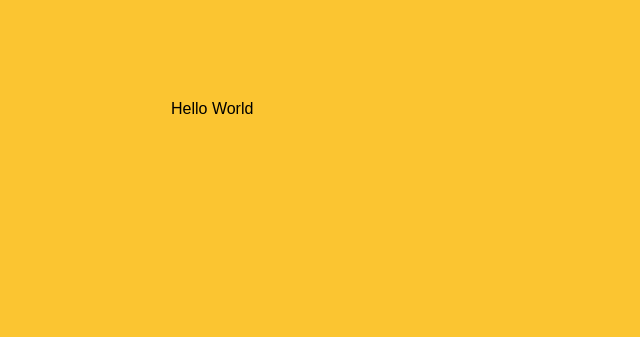
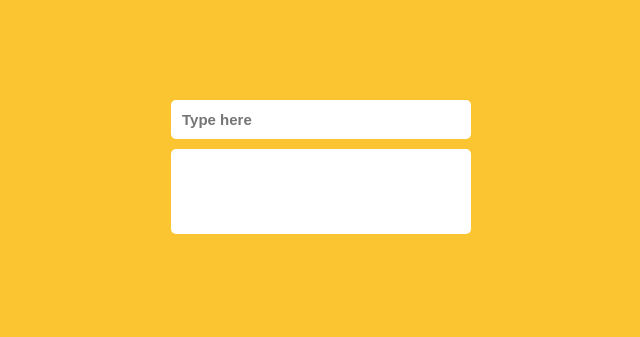
Before and after one commit to conspir0/react-2_live_typing, a plain HTML site: page index.html in a window 1280 px wide. Shown: the whole page, without its empty margins (319-959 px from the left). Drawn offline with nearby package versions, Linux system fonts and the light colour scheme.

Commit message:
Create class App. Create basic style.

```diff
--- a/App.js
+++ b/App.js
@@ -1,11 +1,30 @@
 class App extends React.Component {
-  state = {}
+  state = {
+    text: ''
+  }
+
+  inputHandler = (e) => {
+    this.setState({
+      text: e.target.value
+    })
+  }
 
   render() {
     return (
       <React.Fragment>
         <div className="container">
-          Hello World
+          <input
+            type="text"
+            className="input-text"
+            placeholder="Type here"
+            value={this.state.text}
+            onChange={this.inputHandler}
+          />
+          <div
+            className="result-container"
+          >
+            {this.state.text}
+          </div>
         </div>
       </React.Fragment>
     )
--- a/style.css
+++ b/style.css
@@ -37,15 +37,30 @@ body {
   cursor: pointer;
 }
 
+.input-text {
+  margin-bottom: 10px;
+  padding: 10px;
+  border-radius: 5px;
+  border: 1px solid transparent;
+  background: #FFFFFF;
+  color: rgb(72, 126, 176);
+  font-size: 15px;
+  font-weight: 800;
+  line-height: 15px;
+  outline: none;
+}
+
 .result-container {
   max-width: 300px;
-  min-height: 80px;
-  padding: 30px 50px;
+  min-height: 85px;
+  padding: 30px;
   border-radius: 5px;
   background: #FFFFFF;
   color: rgb(72, 126, 176);
   font-size: 20px;
   font-weight: 800;
-  line-height: 20px;
+  line-height: 25px;
   text-align: center;
+  word-break: break-all;
+  letter-spacing: 1px;
 }
```
